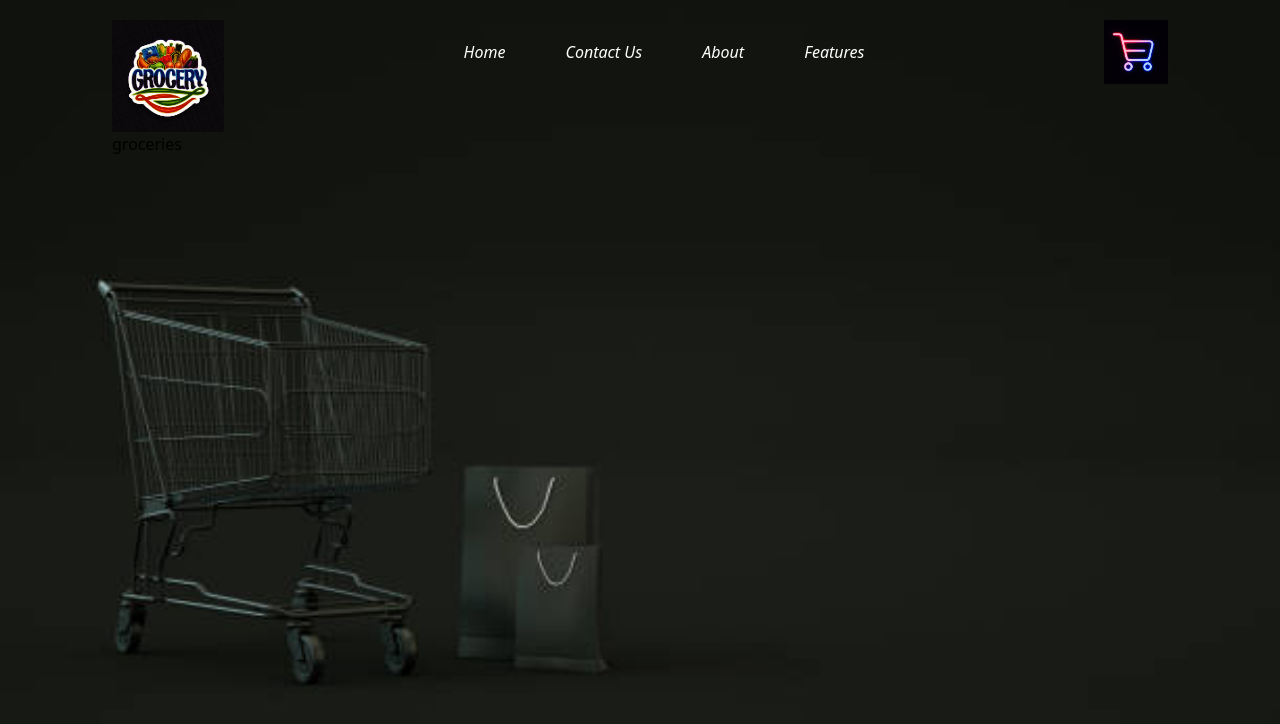
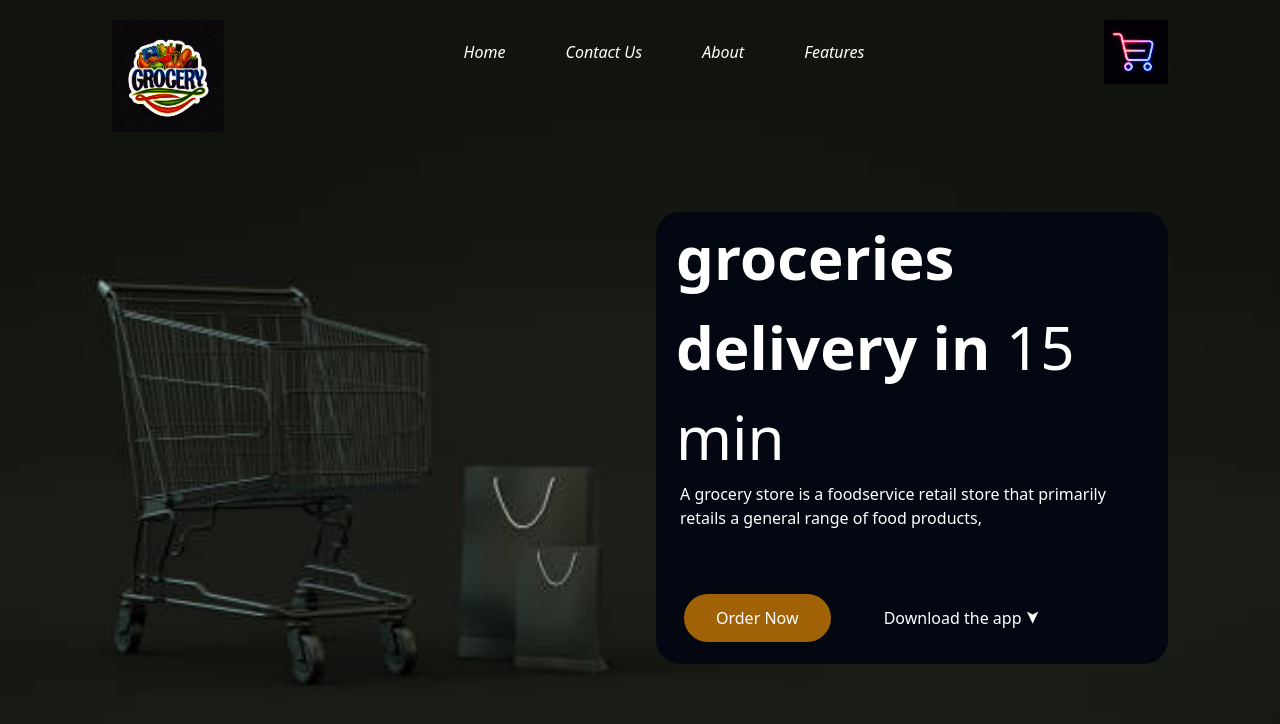
Before and after one commit to mhadica/Website-1, a plain HTML site: page grocify/start.html in a window 1280 px wide. Drawn offline with nearby package versions, Linux system fonts and the light colour scheme.

Commit message:
Update start.html

```diff
--- a/grocify/start.html
+++ b/grocify/start.html
@@ -19,11 +19,15 @@
             </ul>
             <img src="images/cart3.jpg" alt="cart" class="w-16 h-16 mix-blend-hard-light cursor-pointer ">
         </nav>
-        <div class="">
-            <h1>groceries <br></h1>
-            <p>
-
+        <div class="text-white mt-20 max-w-lg rounded-3xl bg-gray-950 float-right">
+            <h1 class="text-6xl font-semibold leading-normal px-5">groceries <br>delivery in <span class="font-light"> 15 min</span> </h1>
+            <p class=" px-6">
+                A grocery store is a foodservice retail store that primarily retails a general range of food products,
             </p>
+            <div class="mt-10 px-7 py-5">
+                <a href="#" class="bg-yellow-700 rounded-3xl py-3 px-8 font-medium inline-block mr-4 hover:bg-green-500">Order Now</a>
+                <a href="#" class="border rounded-3xl py-3 px-8 font-medium inline-block mr-4 border-transparent hover:bg-transparent hover:border hover:border-yellow-300 duration-300 hover:text-white ">Download the app <span class="text-lg inline-block rotate-90">&#10148</span></a>
+            </div>
         </div>
     </div>
 </body>
```
